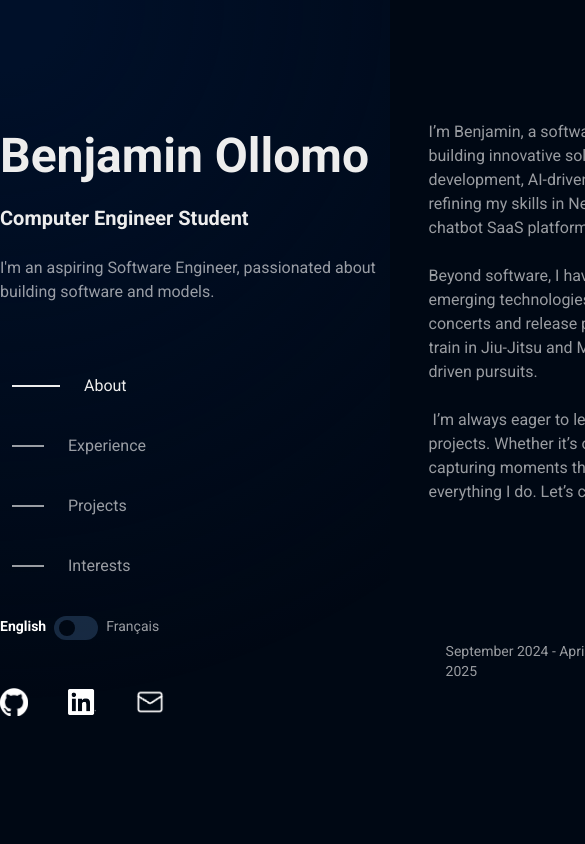
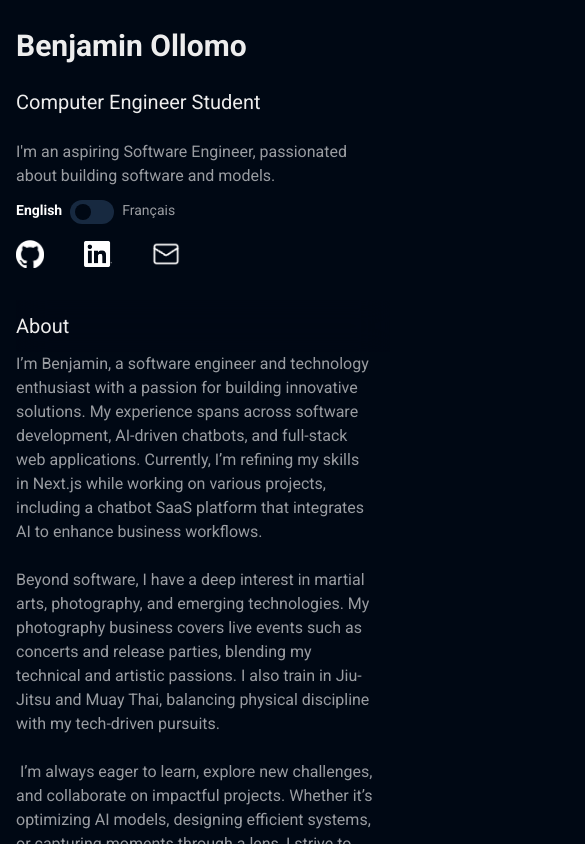
Before and after one commit to bbenjii/benollomo_portfolio, a Next.js app: page / in a window 390 px wide. Shown: the top 844 px of the page, 585 px wide, since content can reach past the window. Built offline with nearby package versions, Linux system fonts and the light colour scheme.

Commit message:
portfolio

```diff
--- a/src/app/globals.css
+++ b/src/app/globals.css
@@ -3,6 +3,7 @@
 :root {
   --background: #000814;
   --foreground: #ededed;
+
 
   /*--background: #ffffff;*/
   /*--foreground: #171717;*/
@@ -100,3 +101,8 @@ body {
   /*font-family: var(--font-roboto), Arial, sans-serif;*/
 
 }
+
+html, body {
+  width: 100%;
+  overflow-x: hidden;
+}
--- a/src/app/layout.js
+++ b/src/app/layout.js
@@ -1,6 +1,7 @@
 import { Geist, Geist_Mono } from "next/font/google";
 import "./globals.css";
 import { Roboto } from "next/font/google";
+import Head from 'next/head'
 
 const geistSans = Geist({
   variable: "--font-geist-sans",
@@ -15,6 +16,7 @@ const geistMono = Geist_Mono({
 export const metadata = {
   title: "Benollomo Portfolio",
   description: "",
+
 };
 
 const roboto = Roboto({
@@ -27,12 +29,15 @@ const roboto = Roboto({
 
 export default function RootLayout({ children }) {
   return (
-    <html lang="en">
-      <body
-        className={`${geistSans.variable} ${geistMono.variable} antialiased ${roboto.variable}`}
+      <html lang="en">
+      <Head>
+          <meta name="viewport" content="width=device-width, initial-scale=1.0"/>
+      </Head>
+      <body style={{maxWidth: "100%", width: "auto"}}
+          className={`${geistSans.variable} ${geistMono.variable} antialiased ${roboto.variable}`}
       >
-        {children}
+      {children}
       </body>
-    </html>
+      </html>
   );
 }
--- a/src/app/page.js
+++ b/src/app/page.js
@@ -1,6 +1,6 @@
 "use client";
-import { Switch } from '@headlessui/react'
-import { ExternalLink } from 'lucide-react';
+import {Switch} from '@headlessui/react'
+import {ExternalLink} from 'lucide-react';
 
 import Image from 'next/image';
 import {useEffect, useRef, useState} from "react";
@@ -276,17 +276,18 @@ export default function Home() {
     };
 
     return (
-        <div className="h-screen w-screen">
+        <div className="h-screen w-screen overscroll-none flex m-0 ">
+            <div className={"collapse lg:visible"}>
                 <CustomCursor/>
-            <div className="flex min-w-250 max-w-300 h-full mx-auto">
+            </div>
+            <div className="flex flex-col w-screen lg:flex-row lg:min-w-250 lg:max-w-300 h-full mx-auto">
                 {/* Navigation Section */}
-                <div className="flex flex-col w-3/7 justify-between py-30 ">
-                    <div className="flex flex-col w-full">
-                        <span className="py-3 text-5xl font-extrabold">{info.fullName}</span>
-                        <span className="py-3 text-xl font-bold">{info.title}</span>
-                        <span className="py-3 w-100 text-white/60">{info.headline}</span>
-
-                        <div className="flex flex-col w-full mt-10">
+                <div className="p-4 flex flex-col  lg:w-3/7 lg: lg:justify-between lg:py-30 ">
+                    <div className="flex flex-col lg:w-full">
+                        <span className="py-3 text-3xl lg:text-5xl font-bold lg:font-extrabold ">{info.fullName}</span>
+                        <span className="py-3 text-xl lg:font-bold">{info.title}</span>
+                        <span className="py-3 lg:w-100 text-white/60">{info.headline}</span>
+                        <div className="flex flex-col w-full lg:mt-10 h-0 collapse lg:h-full lg:visible">
                             <div className="flex group h-15 w-fit items-center cursor-pointer"
                                  onClick={() => scrollToSection(aboutRef)}>
                                 <span
@@ -325,7 +326,7 @@ export default function Home() {
                             </div>
                         </div>
                     </div>
-                    <div className={"flex my-5 gap-2 h-20 text-sm "}>
+                    <div className={"flex lg:my-5 gap-2 lg:h-20 text-sm select-none"}>
                         <p onClick={()=>setFrenchMode(false)} className={`cursor-pointer select-none ${frenchMode === true ? "text-white/60" : "text-white font-bold"}`}>English</p>
                         <Switch
                             checked={frenchMode}
@@ -336,7 +337,7 @@ export default function Home() {
                         </Switch>
                         <p onClick={()=>setFrenchMode(true)} className={`cursor-pointer ${frenchMode === true ? "text-white font-bold" : "text-white/60"} `}>Français</p>
                     </div>
-                    <div className="flex h-20 items-center w-full gap-10">
+                    <div className="flex mt-4 lg:m-0 lg:h-20 items-center w-full gap-10 select-none">
                         <a href="https://github.com/bbenjii" target="_blank" rel="noopener noreferrer">
                             <Image src={"/github-logo.png"} width={28} height={28} alt="Github Logo"/>
                         </a>
@@ -350,34 +351,46 @@ export default function Home() {
 
                 </div>
 
+                {/* Scrollable Content Container */}
 
-                {/* Scrollable Content Container */}
                 <div
-                    ref={containerRef} className="flex flex-col w-4/7 py-30 gap-30 overflow-y-auto no-scrollbar"
+                    ref={containerRef}
+                    className="flex flex-col lg:w-4/7 lg:py-30 gap-10 lg:gap-30 flex-nowrap lg:overflow-hidden lg:overflow-y-auto no-scrollbar"
                     id="mainContainer"
                 >
-                    <div className="flex flex-col" ref={aboutRef}>
+
+
+                    <div className={"p-4"}>
+                        <div className="flex flex-col relative" ref={aboutRef}>
+                            <span
+                                className="py-3 sticky w-screen lg:h-0 lg:collapse top-0 bg-primary-1/80 backdrop-blur-lg text-xl lg:font-bold">
+                                {`${headers.about}`}
+                            </span>
                             <p className="whitespace-pre-wrap text-white/60">
                                 {info.bio}
                             </p>
                         </div>
-                    <div className="flex flex-col" ref={experienceRef}>
+                        <div className="flex flex-col relative" ref={experienceRef}>
                             {/* Experience content */}
+                            <span
+                                className="py-3 sticky w-screen lg:h-0 lg:collapse top-0 bg-primary-1/80 backdrop-blur-lg text-xl lg:font-bold">
+                                {`${headers.experience}`}
+                            </span>
                             {
                                 info.experiences.map((experience, index) => {
                                     return (
                                         <div key={index}
-                                         className={"flex p-4 group gap-4 rounded-xl hover:shadow-lg border border-primary-1/0 hover:border-white/5 shadow-primary-2/30 hover:bg-primary-2/30  "}>
-                                        <div className={"w-1/3 text-sm text-white/60"}>
+                                             className={"flex flex-col lg:flex-row lg:p-4 group gap-4 rounded-xl hover:shadow-lg border border-primary-1/0 hover:border-white/5 shadow-primary-2/30 hover:bg-primary-2/30  "}>
+                                            <div className={"lg:w-1/3 text-sm text-white/60"}>
                                             <span>
                                                 {experience.date}
                                             </span>
                                             </div>
-                                        <div className={"flex flex-col gap-4 w-2/3 text-white/60"}>
+                                            <div className={"flex flex-col gap-4 lg:w-2/3 text-white/60"}>
                                             <span
                                                 className={"font-bold text-white group-hover:text-primary-4"}>{`${experience.title}, ${experience.company}`}</span>
                                                 <span className={""}>{experience.description}</span>
-                                            <div className={"flex gap-4"}>
+                                                <div className={"flex gap-4 flex-wrap lg:flex-nowrap"}>
                                                     {experience.technology.map((technology, index) => {
                                                         return (
                                                             <div key={`experience-${index}`}
@@ -393,30 +406,36 @@ export default function Home() {
                                 })
                             }
                             <Link href={"/resume"} target="_blank" rel="noopener noreferrer">
-                            <span className="flex group w-fit items-center gap-2 ml-10 text-lg font-bold cursor-pointer font-bold text-white hover:text-primary-4">
+                            <span
+                                className="flex group w-fit items-center gap-2 mt-4 lg:mt-0 lg:ml-10 text-lg font-bold cursor-pointer font-bold text-white hover:text-primary-4">
                                 {headers.view_resume}
                                 <ExternalLink className={"size-4 group-hover:size-5"}/>
                             </span>
                             </Link>
 
                         </div>
-                    <div className="flex flex-col" ref={projectsRef} id="projectSection">
+                        <div className="flex flex-col relative gap-8 lg:gap-1" ref={projectsRef} id="projectSection">
                             {/* Projects content */}
+                            <span
+                                className="py-3 sticky w-screen lg:h-0 lg:collapse top-0 bg-primary-1/80 backdrop-blur-lg text-xl lg:font-bold">
+                                {`${headers.projects}`}
+                            </span>
                             {
                                 info.projects.map((project, index) => {
                                     return (
                                         <div key={index}
-                                         className={"flex p-4 group gap-4 rounded-xl hover:shadow-lg border border-primary-1/0 hover:border-white/5 shadow-primary-2/30 hover:bg-primary-2/30  "}>
-                                        <div className={"w-1/3 text-sm text-white/60"}>
+                                             className={"flex flex-col lg:flex-row lg:p-4 group gap-4 rounded-xl hover:shadow-lg border border-primary-1/0 hover:border-white/5 shadow-primary-2/30 hover:bg-primary-2/30  "}>
+                                            <div className={"lg:w-1/3 order-2 lg:order-1 text-sm text-white/60"}>
                                             <span>
                                                 {"image"}
                                             </span>
                                             </div>
-                                        <div className={"flex flex-col gap-4 w-2/3 text-white/60"}>
+                                            <div
+                                                className={"flex flex-col order-1 lg:order-2 gap-4 lg:w-2/3 text-white/60"}>
                                             <span
                                                 className={"font-bold text-white group-hover:text-primary-4"}>{`${project.title}`}</span>
                                                 <span className={""}>{project.description}</span>
-                                            <div className={"flex gap-4"}>
+                                                <div className={"flex gap-4 flex-wrap lg:flex-nowrap"}>
                                                     {project.technology.map((technology, index) => {
                                                         return (
                                                             <div key={`project-${index}`}
@@ -432,11 +451,17 @@ export default function Home() {
                                 })
                             }
                         </div>
-                    <div className="flex flex-col" ref={interestsRef}>
-                        <span className="py-3 h-150 text-xl font-bold">Interests</span>
+                        <div className="flex flex-col relative" ref={interestsRef}>
+                            <span
+                                className="py-3 sticky w-screen lg:h-0 lg:collapse top-0 bg-primary-1/80 backdrop-blur-lg text-xl lg:font-bold">
+                                {`${headers.interests}`}
+                            </span>
                             {/* Interests content */}
 
                         </div>
+                    </div>
+
+
                 </div>
             </div>
         </div>
```
Lines whose indentation alone changed are shown as unchanged.
